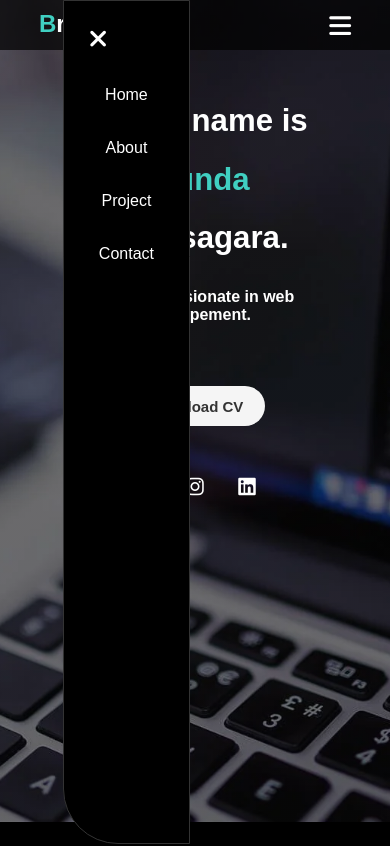
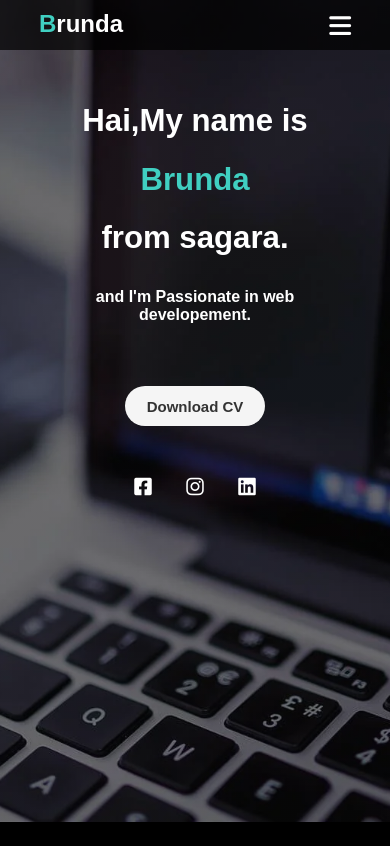
Before and after one commit to BrundaB-16/My_website, a plain HTML site: page index.html in a window 390 px wide. Shown: the top 846 px of the page. Drawn offline with Linux system fonts and the light colour scheme.

Commit message:
Update style.css

```diff
--- a/style.css
+++ b/style.css
@@ -423,8 +423,8 @@ form button:hover {
         background-color: black;
         position: fixed;
         top: 0;
-        right: 200px;
-        width: -200px;
+        right: -200px;
+        width: 200px;
         height: 100vh;
         border-radius: 0 0 0 55px;
         border: 1px solid #333;
```
